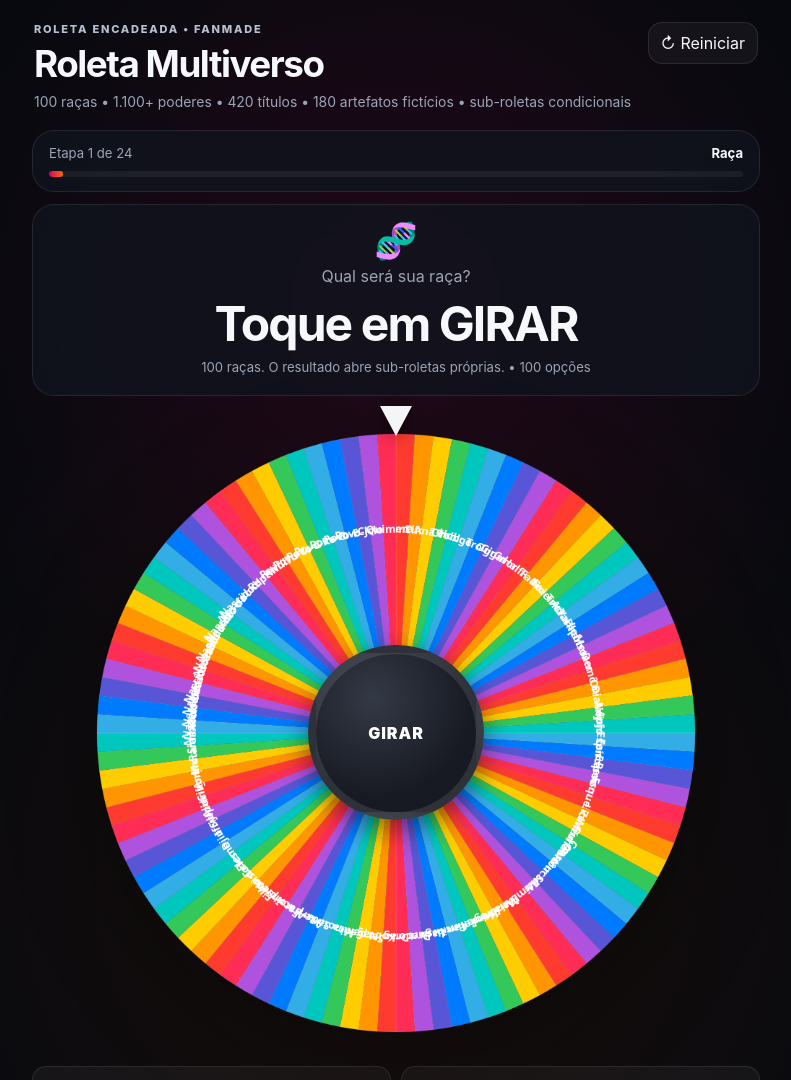
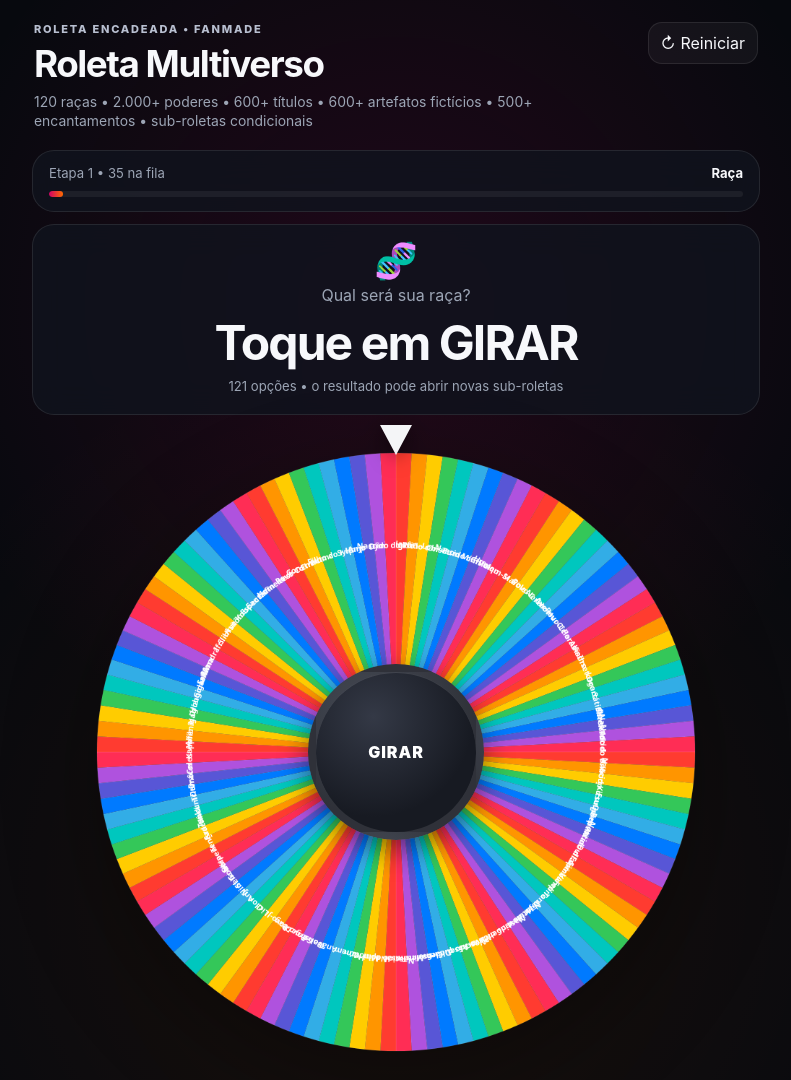
Before and after one commit to zeckofc143-hub/bot-discord-zeck, a website: page public/dashboard/roleta/index.html in a window 1280 px wide. Shown: the top 1080 px of the page, without its empty margins (244-1035 px from the left). Drawn offline with Linux system fonts and the light colour scheme.

Commit message:
Activate mega roulette engine and expanded data

```diff
--- a/public/dashboard/roleta/index.html
+++ b/public/dashboard/roleta/index.html
@@ -13,7 +13,7 @@
       <div>
         <p class="eyebrow">ROLETA ENCADEADA • FANMADE</p>
         <h1>Roleta Multiverso</h1>
-        <p class="subtitle">100 raças • 1.100+ poderes • 420 títulos • 180 artefatos fictícios • sub-roletas condicionais</p>
+        <p class="subtitle">120 raças • 2.000+ poderes • 600+ títulos • 600+ artefatos fictícios • 500+ encantamentos • sub-roletas condicionais</p>
       </div>
       <button id="resetBtn" class="ghost-btn" type="button">↻ Reiniciar</button>
     </header>
@@ -82,6 +82,8 @@
     <div id="toast" class="toast" role="status" aria-live="polite"></div>
   </main>
   <script src="./data.js" defer></script>
-  <script src="./app.js" defer></script>
+  <script src="./mega-addon.js" defer></script>
+  <script src="./mega-extra.js" defer></script>
+  <script src="./app-v4.js" defer></script>
 </body>
 </html>
```
